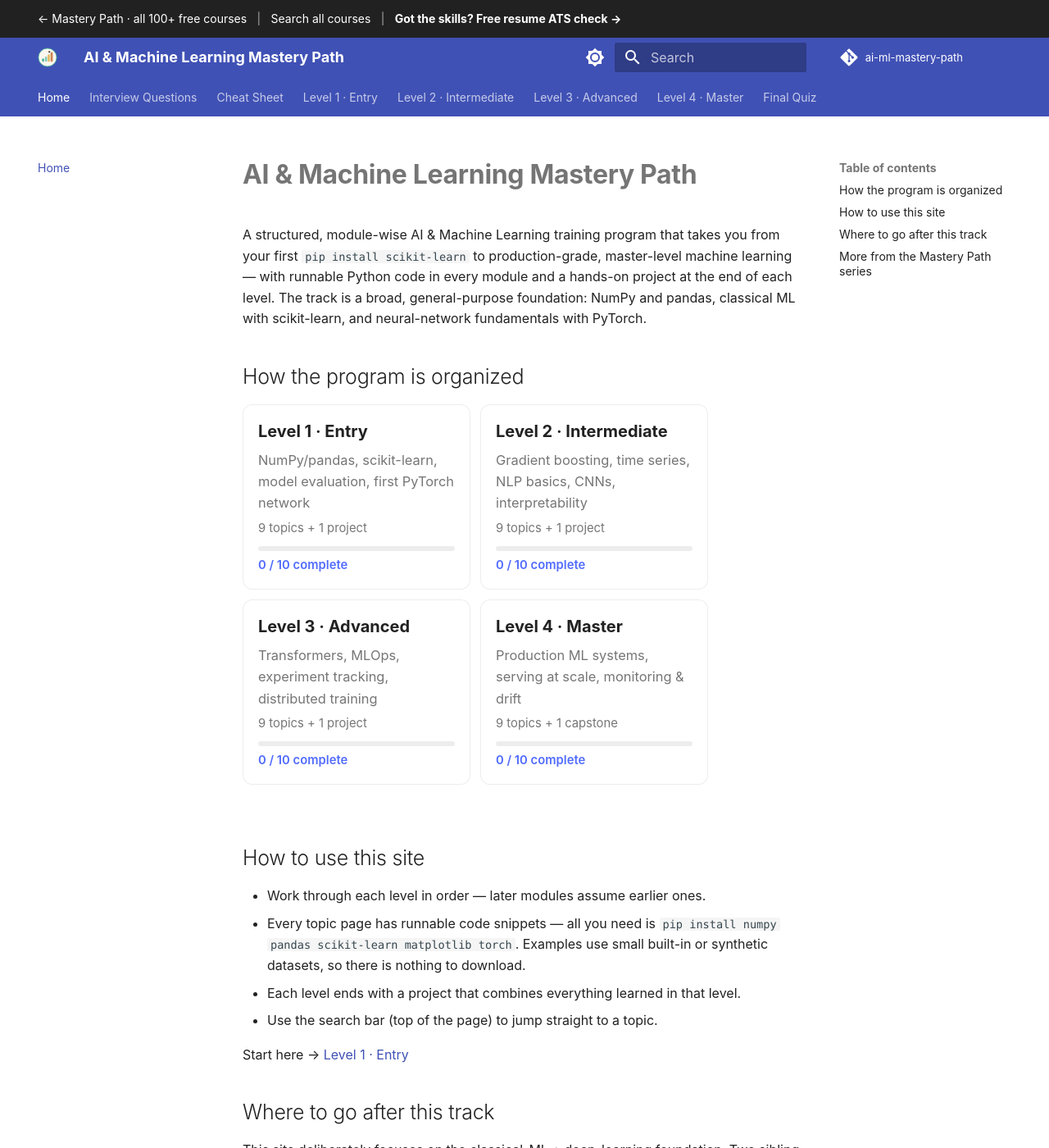
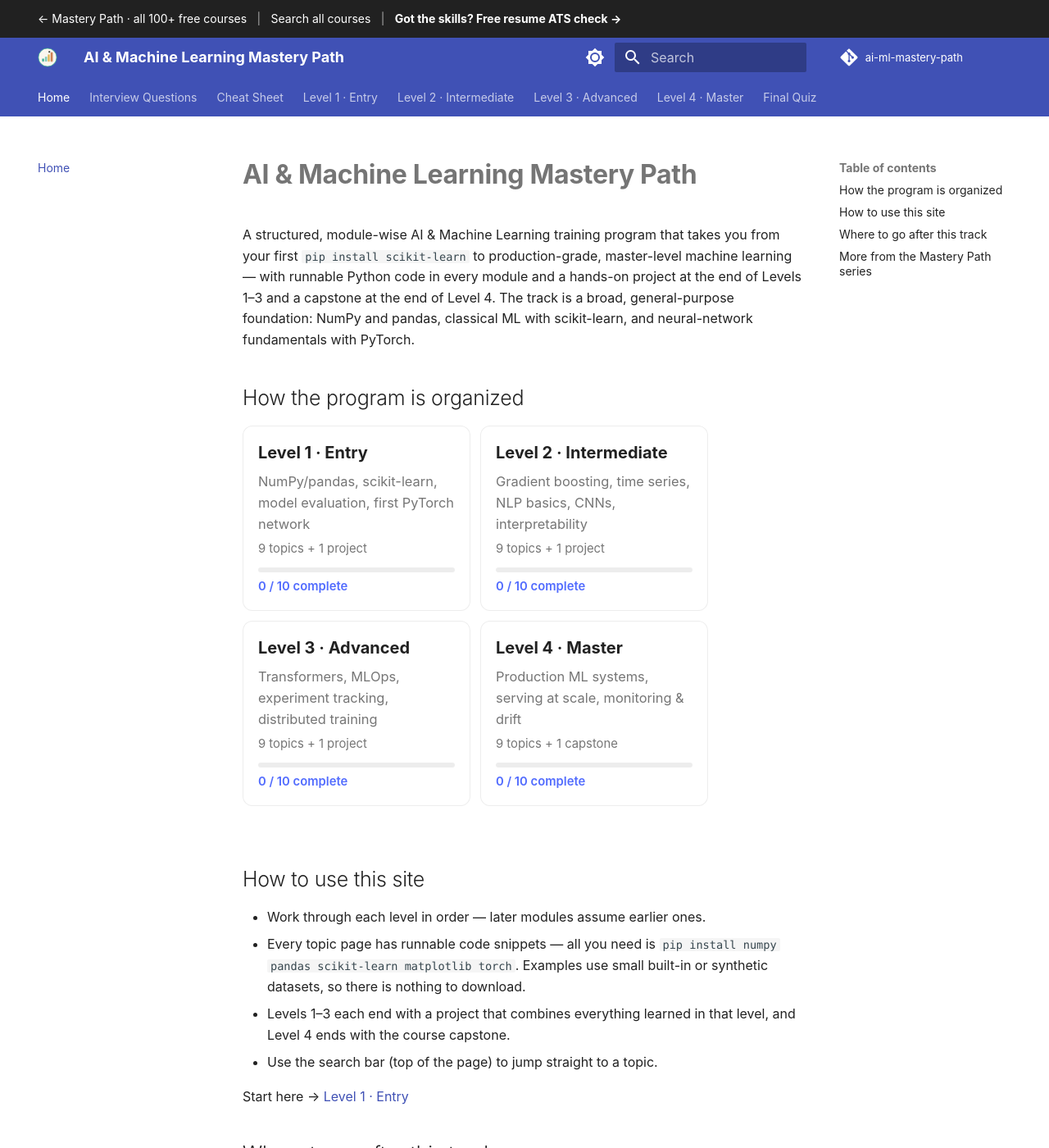
Before and after one commit to SIGILIPELLI/ai-ml-mastery-path, an MkDocs documentation site: the page built from docs/index.md, in a window 1280 px wide and 1400 px high. Shown: the whole window at 82% size. Built offline with MkDocs 1.6.1 and Material for MkDocs 9.7.7, drawn with Linux system fonts in a browser that asks for light colours; comment, search, counter and statistics services are not loaded.

Commit message:
Course home: state that Levels 1-3 end with a project and Level 4 with the capstone
Co-Authored-By: Claude Sonnet 5.5 <noreply@anthropic.com>

```diff
--- a/docs/index.md
+++ b/docs/index.md
@@ -8,7 +8,7 @@ description: "Free AI/ML course from beginner to advanced -- hands-on Python, sc
 A structured, module-wise AI & Machine Learning training program that takes
 you from your first `pip install scikit-learn` to production-grade,
 master-level machine learning — with runnable Python code in every module and
-a hands-on project at the end of each level. The track is a broad,
+a hands-on project at the end of Levels 1–3 and a capstone at the end of Level 4. The track is a broad,
 general-purpose foundation: NumPy and pandas, classical ML with scikit-learn,
 and neural-network fundamentals with PyTorch.
 
@@ -27,7 +27,7 @@ and neural-network fundamentals with PyTorch.
 - Every topic page has runnable code snippets — all you need is
   `pip install numpy pandas scikit-learn matplotlib torch`. Examples use
   small built-in or synthetic datasets, so there is nothing to download.
-- Each level ends with a project that combines everything learned in that level.
+- Levels 1–3 each end with a project that combines everything learned in that level, and Level 4 ends with the course capstone.
 - Use the search bar (top of the page) to jump straight to a topic.
 
 Start here → [Level 1 · Entry](level-1/index.md)
```
